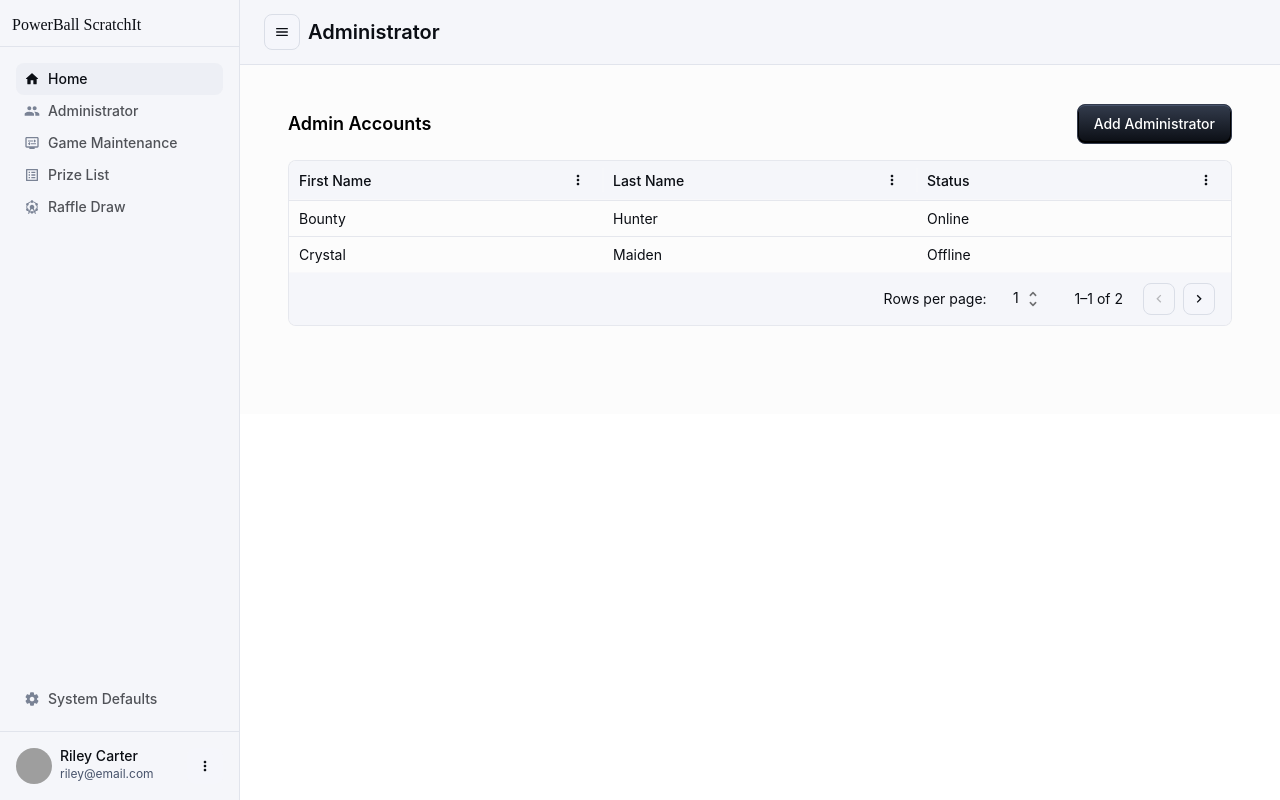
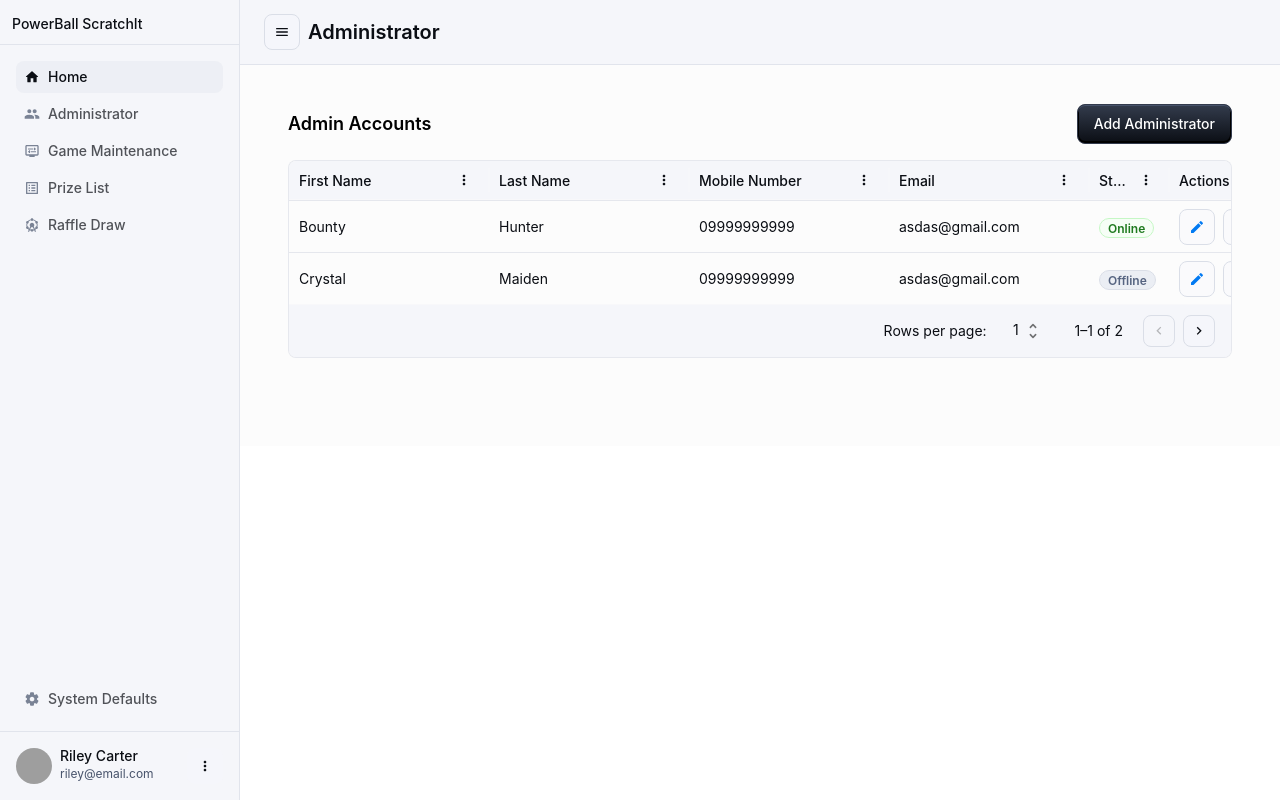
Before and after one commit to tahto19/powerball, a React (Vite) app in the folder client/: page /administrator in a window 1280 px wide. Built offline with nearby package versions, Linux system fonts and the light colour scheme; grey boxes are pictures that could not be loaded.

Commit message:
Updated Datagrid with actions

```diff
--- a/client/src/components/Administrator/Dialog.tsx
+++ b/client/src/components/Administrator/Dialog.tsx
@@ -12,19 +12,47 @@ import { styled } from '@mui/material/styles';
 
 interface MyDialogProps {
     open: boolean;
+    data: DataProps;
+    dialogType: string;
     onClose: (value: boolean) => void;
+}
+
+interface DataProps {
+    id: number | null,
+    first_name: string,
+    last_name: string,
+    mobile_number: string,
+    email: string,
+    status: string,
+    password: string | null,
 }
 
 const FormControl = styled(MuiFormControl)(({ theme }) => ({
     width: "100%"
 }));
 
-const MyDialog = ({ open, onClose }: MyDialogProps) => {
+const MyDialog = ({ open, data, dialogType, onClose }: MyDialogProps) => {
     // const [isOpen, setOpen] = React.useState(open);
+    const [dialog_type, setDialogType] = React.useState("")
+    const [formData, setData] = React.useState<DataProps>(data);
+
+    const handleInputChange = (e: React.ChangeEvent<HTMLInputElement>) => {
+        const { name, value } = e.target;
+        setData((prevData) => ({
+            ...prevData,
+            [name]: value,
+        }));
+    };
 
     const handleClose = () => {
         onClose(false);
     };
+
+    React.useEffect(() => {
+        setData(data)
+        setDialogType(dialogType)
+    }, [data, dialogType])
+
 
     return (
         <>
@@ -32,7 +60,7 @@ const MyDialog = ({ open, onClose }: MyDialogProps) => {
                 open={open}
                 onClose={handleClose}
             >
-                <DialogTitle>Add Administrator</DialogTitle>
+                <DialogTitle>{dialog_type} Administrator</DialogTitle>
                 <DialogContent>
                     <Grid
                         container
@@ -41,7 +69,7 @@ const MyDialog = ({ open, onClose }: MyDialogProps) => {
                     >
                         <Grid size={{ xs: 12, sm: 12, md: 6, lg: 6 }}>
                             <FormControl>
-                                <FormLabel htmlFor="email">First Name</FormLabel>
+                                <FormLabel htmlFor="first name">First Name</FormLabel>
                                 <TextField
                                     id="firstName"
                                     type="text"
@@ -51,13 +79,20 @@ const MyDialog = ({ open, onClose }: MyDialogProps) => {
                                     autoFocus
                                     required
                                     fullWidth
+                                    value={formData.first_name}
+                                    onChange={handleInputChange}
                                     variant="outlined"
+                                    slotProps={{
+                                        input: {
+                                            readOnly: dialog_type === 'View',
+                                        },
+                                    }}
                                 />
                             </FormControl>
                         </Grid>
                         <Grid size={{ xs: 12, sm: 12, md: 6, lg: 6 }}>
                             <FormControl>
-                                <FormLabel htmlFor="email">Last Name</FormLabel>
+                                <FormLabel htmlFor="last name">Last Name</FormLabel>
                                 <TextField
                                     id="lastName"
                                     type="text"
@@ -68,12 +103,19 @@ const MyDialog = ({ open, onClose }: MyDialogProps) => {
                                     required
                                     fullWidth
                                     variant="outlined"
+                                    value={formData.last_name}
+                                    onChange={handleInputChange}
+                                    slotProps={{
+                                        input: {
+                                            readOnly: dialog_type === 'View',
+                                        },
+                                    }}
                                 />
                             </FormControl>
                         </Grid>
                         <Grid size={{ xs: 12, sm: 12, md: 6, lg: 6 }}>
                             <FormControl>
-                                <FormLabel htmlFor="email">Mobile Number</FormLabel>
+                                <FormLabel htmlFor="mobile number">Mobile Number</FormLabel>
                                 <TextField
                                     id="mobileNumber"
                                     type="text"
@@ -84,6 +126,13 @@ const MyDialog = ({ open, onClose }: MyDialogProps) => {
                                     required
                                     fullWidth
                                     variant="outlined"
+                                    value={formData.mobile_number}
+                                    onChange={handleInputChange}
+                                    slotProps={{
+                                        input: {
+                                            readOnly: dialog_type === 'View',
+                                        },
+                                    }}
                                 />
                             </FormControl>
                         </Grid>
@@ -100,12 +149,19 @@ const MyDialog = ({ open, onClose }: MyDialogProps) => {
                                     required
                                     fullWidth
                                     variant="outlined"
+                                    value={formData.email}
+                                    onChange={handleInputChange}
+                                    slotProps={{
+                                        input: {
+                                            readOnly: dialog_type === 'View',
+                                        },
+                                    }}
                                 />
                             </FormControl>
                         </Grid>
                         <Grid size={{ xs: 12, sm: 12, md: 12, lg: 12 }}>
                             <FormControl>
-                                <FormLabel htmlFor="email">Password</FormLabel>
+                                <FormLabel htmlFor="password">Password</FormLabel>
                                 <TextField
                                     name="password"
                                     placeholder="••••••"
@@ -113,9 +169,11 @@ const MyDialog = ({ open, onClose }: MyDialogProps) => {
                                     id="password"
                                     autoComplete="current-password"
                                     autoFocus
-                                    required
                                     fullWidth
                                     variant="outlined"
+                                    value={formData.password}
+                                    onChange={handleInputChange}
+                                    disabled={formData.id || dialog_type === 'View' ? true : false}
                                 />
                             </FormControl>
                         </Grid>
--- a/client/src/components/Administrator/index.tsx
+++ b/client/src/components/Administrator/index.tsx
@@ -4,14 +4,36 @@ import CustomizedDataGrid from "../CustomizedDataFrid";
 import Button from "@mui/material/Button";
 import Typography from "@mui/material/Typography";
 import Grid from '@mui/material/Grid2';
+import Chip from '@mui/material/Chip';
 
 import MyDialog from "./Dialog.tsx";
 
+interface DataProps {
+    id: number | null,
+    first_name: string,
+    last_name: string,
+    mobile_number: string,
+    email: string,
+    status: string,
+    password: string | null;
+}
 
+const renderStatus = (status: 'Online' | 'Offline') => {
+    const colors: { [index: string]: 'success' | 'default' } = {
+        Online: 'success',
+        Offline: 'default',
+    };
+
+    return <Chip label={status} color={colors[status]} size="small" />;
+}
+
+//Temporary data
 const sampleData = [{
     id: 1,
     first_name: 'Bounty',
     last_name: 'Hunter',
+    mobile_number: "09999999999",
+    email: 'asdas@gmail.com',
     status: 'Online',
 
 },
@@ -19,22 +41,42 @@ const sampleData = [{
     id: 2,
     first_name: 'Crystal',
     last_name: 'Maiden',
+    mobile_number: "09999999999",
+    email: 'asdas@gmail.com',
     status: 'Offline',
 
 }]
+//Temporary data
 const sampleHeaders = [
     { field: 'first_name', headerName: 'First Name', flex: 1, minWidth: 200 },
     { field: 'last_name', headerName: 'Last Name', flex: 1, minWidth: 200 },
+    { field: 'mobile_number', headerName: 'Mobile Number', flex: 1, minWidth: 200 },
+    { field: 'email', headerName: 'Email', flex: 1, minWidth: 200, minHeight: 400, },
     {
         field: 'status',
         headerName: 'Status',
         flex: 1,
         minWidth: 80,
+        renderCell: (params: any) => renderStatus(params.value as any)
     }
 ]
+//Temporary data
 const samplePagination = { page: 0, pageSize: 1 }
 
+
+const defaultData = {
+    id: null,
+    first_name: "",
+    last_name: "",
+    mobile_number: "",
+    email: "",
+    status: "",
+    password: null
+}
+
 const Administrator = () => {
+    const [dialogType, setDialogType] = React.useState("Add")
+    const [data_row, setDataRow] = React.useState<DataProps>(defaultData);
     const handleTableChange = ({ page, pageSize, sortModel, filterModel }: any) => {
         console.log("Table Changed:", { page, pageSize, sortModel, filterModel });
     };
@@ -44,8 +86,28 @@ const Administrator = () => {
         setOpen(value)
     }
     const handleOpenDialog = () => {
+        setDialogType("Add");
+        setDataRow(defaultData)
         setOpen(true)
     }
+
+    const handleEditAction = (row: DataProps) => {
+        setDialogType("Edit");
+        setDataRow(row)
+        setOpen(true)
+    }
+
+    const handleViewAction = (row: DataProps) => {
+        setDialogType("View");
+        setDataRow(row)
+        setOpen(true)
+    }
+
+
+    const handleDeleteAction = (row: {}) => {
+        console.log(row)
+    }
+
 
     return (
         <>
@@ -79,10 +141,13 @@ const Administrator = () => {
                         headers={sampleHeaders}
                         pagination={samplePagination}
                         pageLength={sampleData.length}
-                        onTableChange={handleTableChange} />
+                        onTableChange={handleTableChange}
+                        onEditAction={handleEditAction}
+                        onViewAction={handleViewAction}
+                        onDeleteAction={handleDeleteAction} />
                 </Grid>
             </Grid>
-            <MyDialog open={open} onClose={handleOnClose} />
+            <MyDialog open={open} dialogType={dialogType} data={data_row} onClose={handleOnClose} />
         </>
     )
 }
--- a/client/src/components/CustomizedDataFrid.tsx
+++ b/client/src/components/CustomizedDataFrid.tsx
@@ -1,14 +1,21 @@
 import * as React from 'react';
 import { DataGrid, GridPaginationModel, GridSortModel, GridFilterModel, GridRowsProp, GridColDef, getGridStringOperators } from '@mui/x-data-grid';
 import debounce from "lodash.debounce";
+import Button from "@mui/material/Button";
+import Box from "@mui/material/Box";
 
+import EditIcon from '@mui/icons-material/Edit';
+import RemoveRedEyeRoundedIcon from '@mui/icons-material/RemoveRedEyeRounded';
+import DeleteIcon from '@mui/icons-material/Delete';
+import IconButton from '@mui/material/IconButton';
+import EditRoundedIcon from '@mui/icons-material/EditRounded';
 interface PaginationProps {
 
     page: number;
     pageSize: number;
 
 }
-interface GridProps {
+interface GridProps<T> {
     sx: any;
     data: GridRowsProp;
     headers: GridColDef[];
@@ -20,19 +27,70 @@ interface GridProps {
         sortModel: GridSortModel;
         filterModel: GridFilterModel;
     }) => void;
+    onEditAction: (row: T) => void;
+    onViewAction: (row: T) => void;
+    onDeleteAction: (row: T) => void;
 }
 
-export default function CustomizedDataGrid({ sx, data, headers, pagination = {
+
+
+export default function CustomizedDataGrid<T>({ sx, data, headers, pagination = {
     page: 0,
     pageSize: 10,
-}, pageLength = 10, onTableChange }: GridProps) {
+}, pageLength = 10, onTableChange, onEditAction, onViewAction, onDeleteAction }: GridProps<T>) {
     // Get only "contains" operator for filtering
     const containsOperator = getGridStringOperators().filter((op) => op.value === "contains");
 
     // Modify column headers to allow only "contains"
-    const modifiedHeaders = headers.map((col) =>
+    let modifiedHeaders = headers.map((col) =>
         col.filterable !== false ? { ...col, filterOperators: containsOperator } : col
     );
+
+    // Modify column to add "Actions" header
+    modifiedHeaders = [
+        ...modifiedHeaders,
+        {
+            field: "actions",
+            headerName: "Actions",
+            sortable: false,
+            filterable: false,
+            width: 150,
+            renderCell: (params: any) => (
+                <Box sx={{ display: "flex", height: "100%", gap: 1, alignItems: 'center' }}>
+                    <IconButton
+                        aria-label="edit" size="small"
+                        onClick={(event) => {
+                            event.stopPropagation(); // ✅ Prevents row click from triggering sorting/filtering
+                            onEditAction(params.row)
+                        }
+                        }
+                    >
+                        <EditIcon color="primary" fontSize="inherit" />
+                    </IconButton>
+                    <IconButton
+                        aria-label="edit" size="small"
+                        onClick={(event) => {
+                            event.stopPropagation(); // ✅ Prevents row click from triggering sorting/filtering
+                            onViewAction(params.row)
+                        }
+                        }
+                    >
+                        <RemoveRedEyeRoundedIcon color="success" fontSize="inherit" />
+                    </IconButton>
+                    <IconButton
+                        aria-label="delete" size="small"
+                        onClick={(event) => {
+                            event.stopPropagation();
+                            onDeleteAction(params.row)
+                        }}
+                    >
+                        <DeleteIcon color="error" fontSize="inherit" />
+                    </IconButton>
+                </Box>
+            ),
+        },
+    ];
+
 
     const [paginationModel, setPaginationModel] = React.useState<GridPaginationModel>(pagination);
     const [sortModel, setSortModel] = React.useState<GridSortModel>([]);
@@ -62,7 +120,13 @@ export default function CustomizedDataGrid({ sx, data, headers, pagination = {
     }, [paginationModel, sortModel, filterModel, onTableChange]);
     return (
         <DataGrid
-            sx={sx}
+            sx={{
+                ...sx,
+                // "& .MuiDataGrid-cell": {
+                //     padding: "10px", // ✅ Add padding inside cells
+                // },
+            }}
+            rowHeight={75}
             paginationMode="server"
             sortingMode="server"
             filterMode="server"
--- a/client/src/components/SideMenu/MenuList.tsx
+++ b/client/src/components/SideMenu/MenuList.tsx
@@ -41,7 +41,7 @@ export default function MenuContent() {
     }
     return (
         <Stack sx={{ flexGrow: 1, p: 1, justifyContent: 'space-between' }}>
-            <List dense>
+            <List dense sx={{ gap: "5px" }}>
                 {mainListItems.map((item, index) => (
                     <ListItem key={index} disablePadding sx={{ display: 'block' }}>
                         <ListItemButton onClick={() => handleNavigation(item.path, index)} selected={index === selected}>
--- a/client/src/components/SideMenu/index.tsx
+++ b/client/src/components/SideMenu/index.tsx
@@ -55,7 +55,9 @@ export default function SideMenu() {
                         p: 1.5,
                     }}
                 >
-                    PowerBall ScratchIt
+                    <Typography variant="body2" sx={{ fontWeight: 500, lineHeight: '16px' }}>
+                        PowerBall ScratchIt
+                    </Typography>
                 </Box>
                 <Divider />
                 <Box
```
